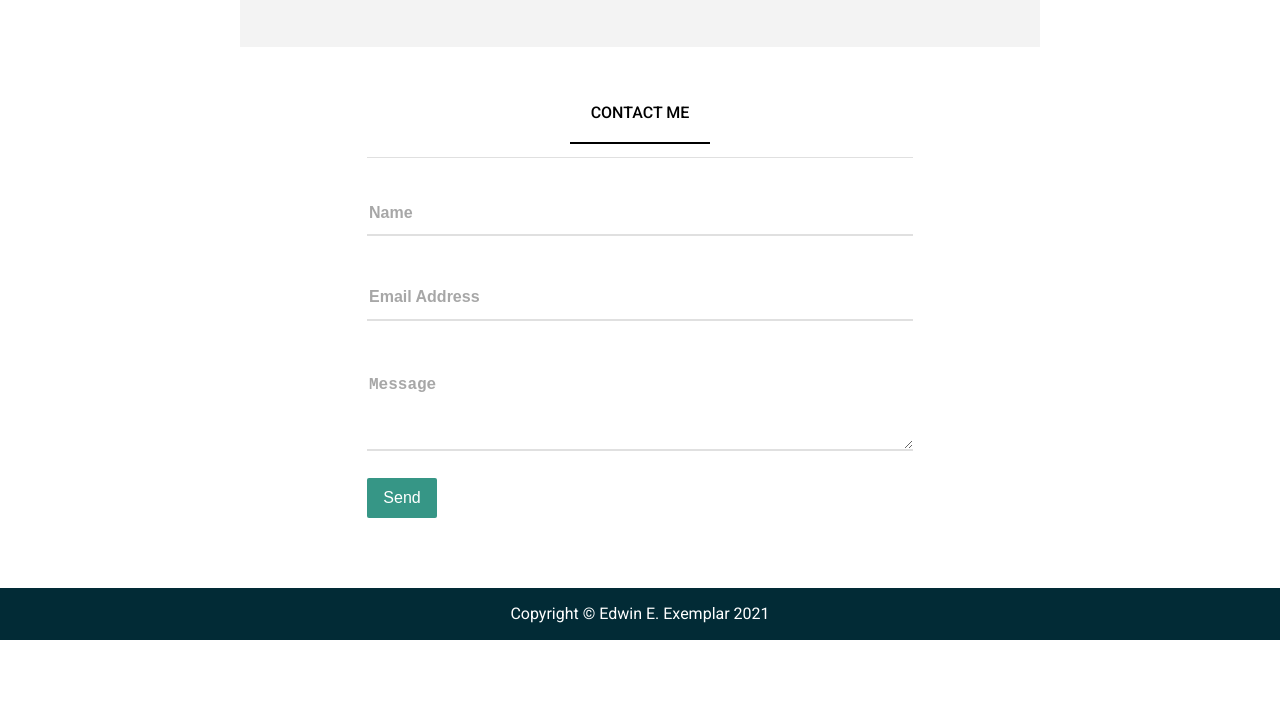
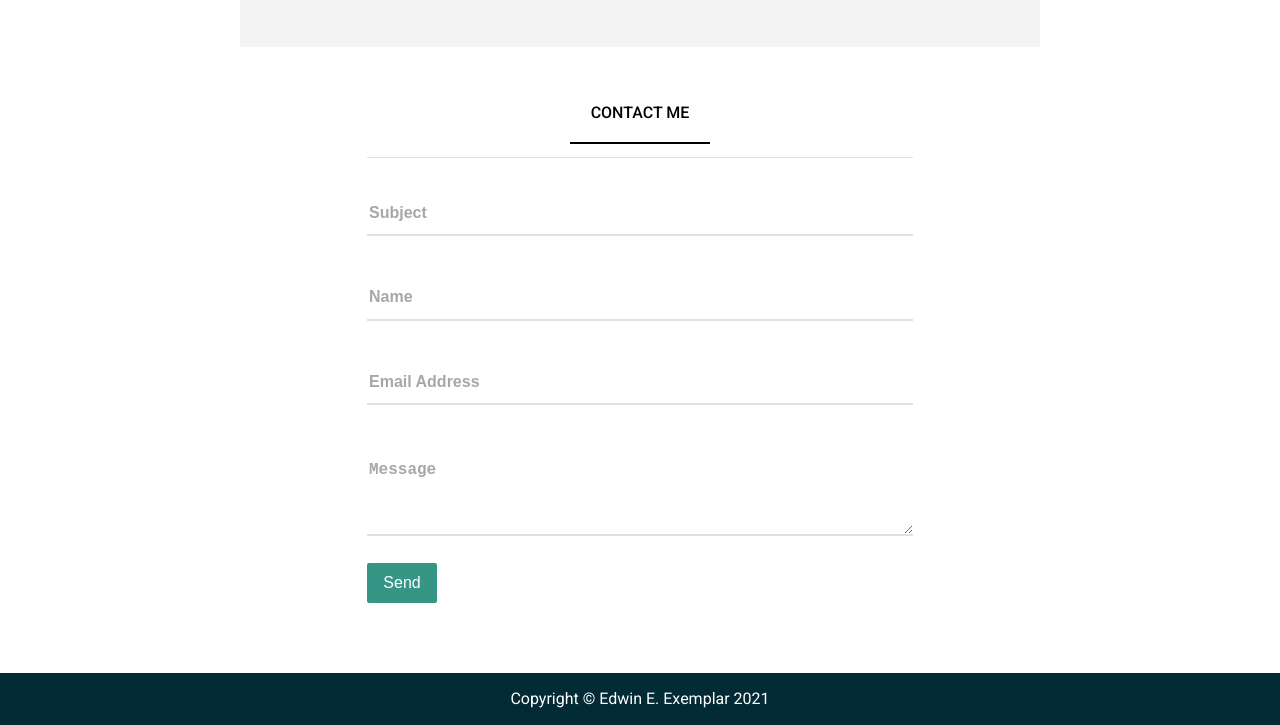
Before and after one commit to doc-jones/one_page_me, a plain HTML site: page index.html in a window 1280 px wide. Shown: the part 1299-2024 px from the top of the page. Before the commit the page ends 1939 px from the top, so only its background shows below. Drawn offline with Linux system fonts and the light colour scheme.

Commit message:
added missing properties from form

```diff
--- a/index.html
+++ b/index.html
@@ -210,14 +210,27 @@
 					<div class="divider"></div>
 				</div>
 
+				<!-- NOTE: ad getForm api link into action here -->
 				<form class="center-m column form" method="post" action="#">
-					<input placeholder="Name" class="input" type="text" />
-					<input placeholder="Email Address" class="input" type="email" />
+					<input
+						placeholder="Subject"
+						class="input"
+						type="subject"
+						name="subject"
+					/>
+					<input placeholder="Name" class="input" type="text" name="name" />
+					<input
+						placeholder="Email Address"
+						class="input"
+						type="email"
+						name="email"
+					/>
 					<textarea
 						placeholder="Message"
 						class="input"
 						rows="4"
 						type="text"
+						name="message"
 					></textarea>
 					<button type="submit" class="submit_button">Send</button>
 				</form>
```
